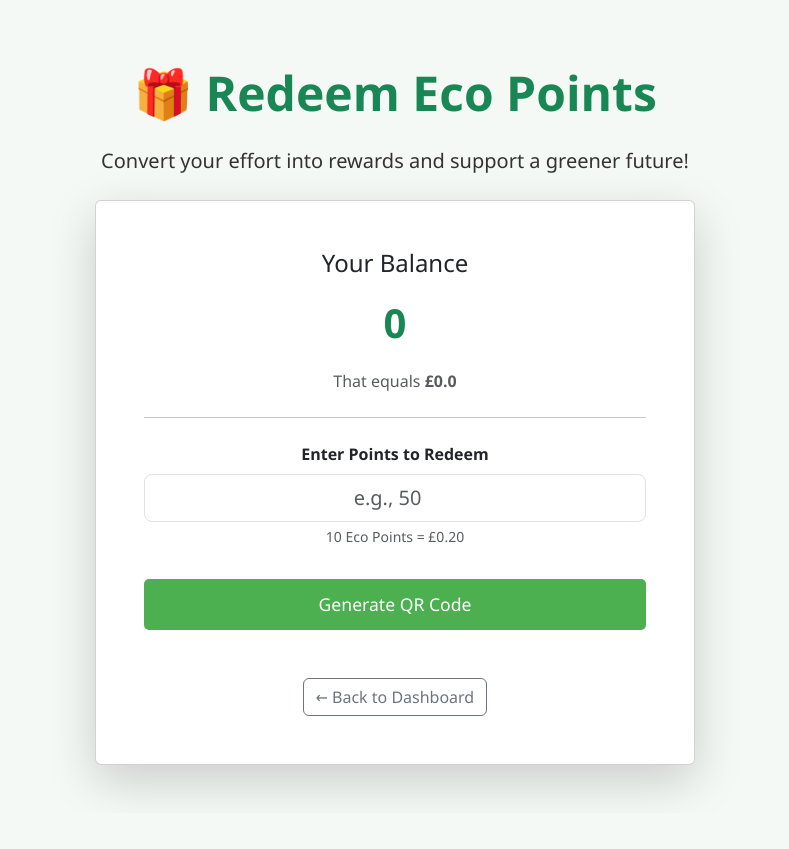
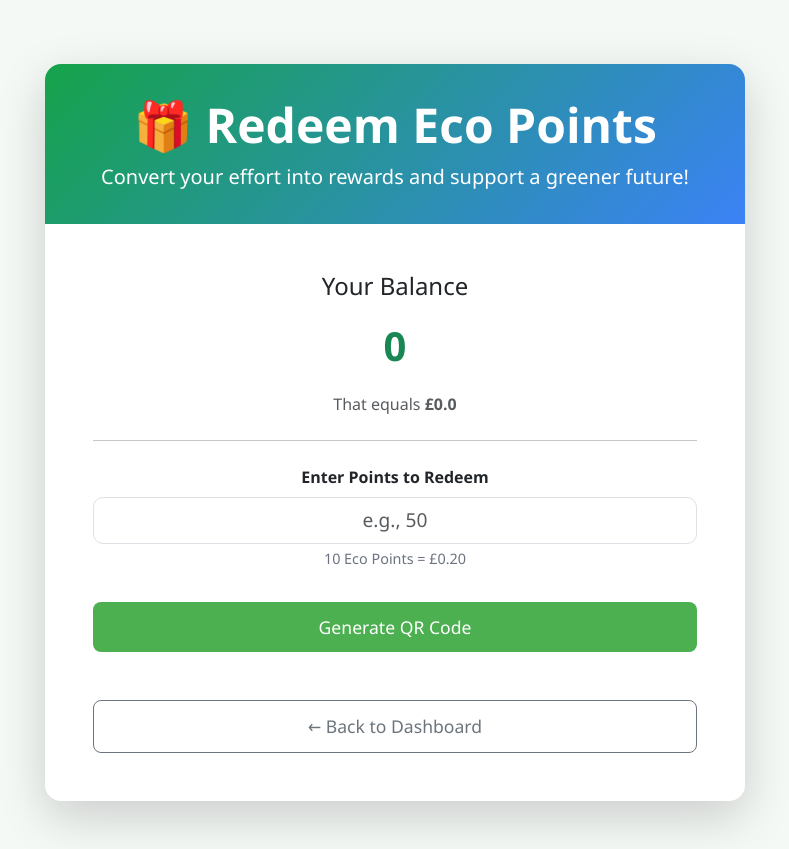
Before and after one commit to radhikari-3/green-campus, a Flask app: page /rewards in a window 1280 px wide. Shown: the part 56-905 px from the top of the page, without its empty margins (245-1034 px from the left). Before the commit the page ends 850 px from the top, so only its background shows below. Run offline with Flask 3, Linux system fonts and the light colour scheme; the visitor is signed in with stand-in values (Sample User, id 1); data that the repository does not hold is empty.

Commit message:
WIP: local changes before pulling from main

```diff
--- a/app/__init__.py
+++ b/app/__init__.py
@@ -13,6 +13,7 @@ from app.views.auth import auth_bp
 from app.views.main import main_bp
 from app.views.dashboard import dash_bp
 from config import Config
+first_request_handled = False
 
 app = Flask(__name__)
 app.jinja_env.undefined = StrictUndefined
@@ -36,7 +37,7 @@ from app.debug_utils import reset_db    # don't remove from here
 def make_shell_context():
     return dict(db=db, sa=sa, so=so, reset_db=reset_db)
 
-first_request_handled = False
+
 
 from app.iot_simulator import simulator_thread # don't remove from here
 # Start a background thread when Flask starts
--- a/app/static/css/style.css
+++ b/app/static/css/style.css
@@ -86,3 +86,59 @@ body {
     padding: 20px;
     font-size: 0.9em;
 }
+
+
+input[type=number]::-webkit-outer-spin-button,
+input[type=number]::-webkit-inner-spin-button {
+    -webkit-appearance: none;
+    margin: 0;
+}
+
+
+input[type=number] {
+    -moz-appearance: textfield;
+}
+
+
+.redeem-card {
+    border-radius: 16px;
+    border: none;
+}
+
+.redeem-header {
+    background: linear-gradient(135deg, #16a34a, #3b82f6);
+    color: white;
+    padding: 2rem;
+    border-top-left-radius: 16px;
+    border-top-right-radius: 16px;
+}
+
+.btn-lg {
+    font-size: 1.1rem;
+    padding: 0.75rem 1.25rem;
+    border-radius: 8px;
+}
+
+.form-control-lg {
+    border-radius: 10px;
+    font-size: 1.2rem;
+}
+
+.form-text {
+    font-size: 0.9rem;
+    color: #6b7280;
+}
+
+@media (max-width: 576px) {
+    .redeem-header h1 {
+        font-size: 1.75rem;
+    }
+
+    .fs-1 {
+        font-size: 2rem !important;
+    }
+
+    .form-control-lg {
+        font-size: 1rem;
+    }
+}
--- a/app/templates/rewards.html
+++ b/app/templates/rewards.html
@@ -1,12 +1,14 @@
 {% extends "base.html" %}
 
 {% block content %}
-<div class="container py-5 text-center">
-  <h1 class="mb-4 display-5 fw-bold text-success">🎁 Redeem Eco Points</h1>
-  <p class="lead">Convert your effort into rewards and support a greener future!</p>
+<div class="container py-5">
+  <div class="card shadow-lg mx-auto redeem-card" style="max-width: 700px;">
+    <div class="redeem-header text-center">
+      <h1 class="display-5 fw-bold">🎁 Redeem Eco Points</h1>
+      <p class="lead mb-0">Convert your effort into rewards and support a greener future!</p>
+    </div>
 
-  <div class="card shadow-lg mx-auto mt-4" style="max-width: 600px;">
-    <div class="card-body p-5">
+    <div class="card-body p-5 text-center">
       <h4 class="mb-3 text-dark">Your Balance</h4>
       <p class="fs-1 text-success fw-bold">{{ eco_points }}</p>
       <p class="text-muted">That equals <strong>£{{ pounds }}</strong></p>
@@ -16,7 +18,17 @@
       <form method="POST" class="needs-validation" novalidate>
         <div class="mb-3">
           <label for="redeem_points" class="form-label fw-semibold">Enter Points to Redeem</label>
-          <input type="number" class="form-control form-control-lg text-center" name="redeem_points" id="redeem_points" placeholder="e.g., 50" min="1" max="{{ eco_points }}" required>
+          <input
+            type="number"
+            class="form-control form-control-lg text-center"
+            name="redeem_points"
+            id="redeem_points"
+            placeholder="e.g., 50"
+            min="1"
+            max="{{ eco_points }}"
+            required
+            oninput="this.value = this.value.replace(/[^0-9]/g, '')"
+          >
           <div class="form-text">10 Eco Points = £0.20</div>
         </div>
         <button type="submit" class="btn btn-primary btn-lg w-100 mt-3">Generate QR Code</button>
@@ -29,16 +41,14 @@
         <img src="{{ qr_url }}" id="qrImage" alt="QR Code" class="img-fluid mt-3" style="max-width: 300px;">
 
         <div class="mt-4 d-flex justify-content-center gap-3 flex-wrap">
-          <button id="downloadBtn" class="btn btn-outline-primary">⬇️ Download QR Code</button>
+          <button id="downloadBtn" class="btn btn-outline-primary btn-lg">⬇️ Download QR Code</button>
 
           {% if qr_data %}
-
-              <form method="POST" action="{{ url_for('dash_bp.send_qr_email') }}">
-
-                <input type="hidden" name="qr_data" value="{{ qr_data }}">
-                <input type="hidden" name="redeemed_points" value="{{ redeemed_points }}">
-                <button type="submit" class="btn btn-outline-success">📧 Email Voucher</button>
-              </form>
+          <form method="POST" action="{{ url_for('dash_bp.send_qr_email') }}">
+            <input type="hidden" name="qr_data" value="{{ qr_data }}">
+            <input type="hidden" name="redeemed_points" value="{{ redeemed_points }}">
+            <button type="submit" class="btn btn-outline-success btn-lg">📧 Email Voucher</button>
+          </form>
           {% endif %}
         </div>
       </div>
@@ -46,7 +56,7 @@
       <script src="{{ url_for('static', filename='js/rewards.js') }}"></script>
       {% endif %}
 
-      <a href="{{ url_for('dash_bp.dashboard') }}" class="btn btn-outline-secondary mt-5">← Back to Dashboard</a>
+      <a href="{{ url_for('dash_bp.dashboard') }}" class="btn btn-outline-secondary btn-lg w-100 mt-5">← Back to Dashboard</a>
     </div>
   </div>
 </div>
```
Also changed, not shown: 1 other file.
